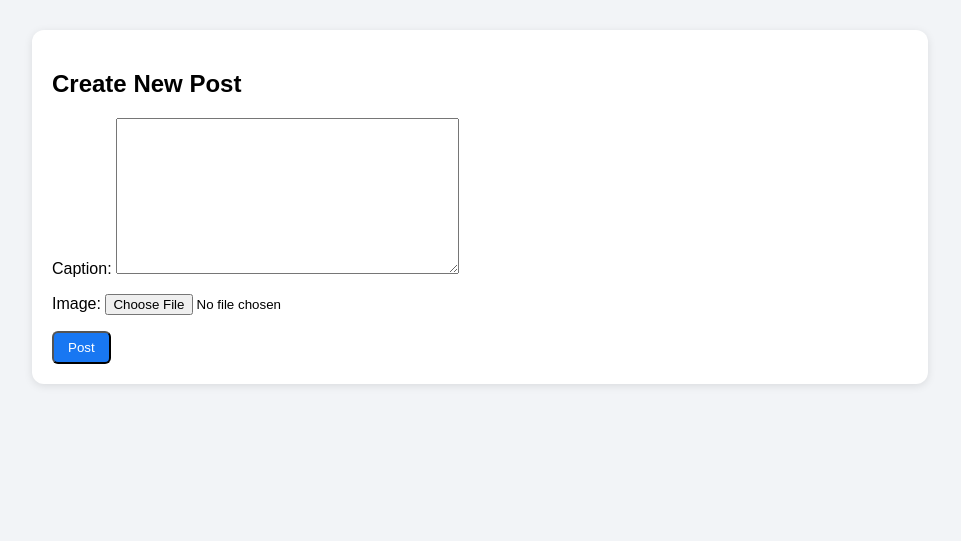
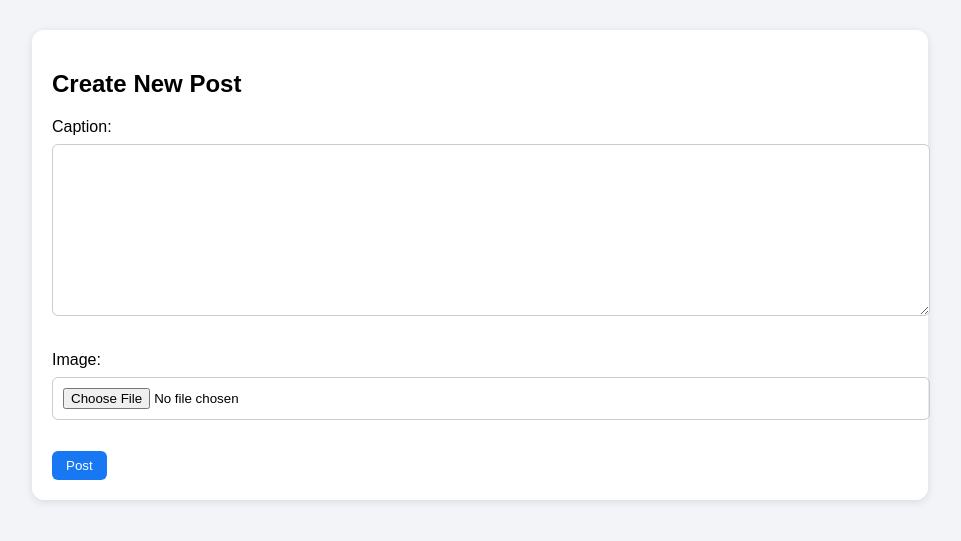
Before and after one commit to BejjankiHarshini/social_media_app, a Django app: page /create-post/ in a window 1280 px wide. Shown: the part 59-600 px from the top of the page, without its empty margins (160-1121 px from the left). Run offline with Django 5.2, Linux system fonts and the light colour scheme; a user stored in the database is signed in.

Commit message:
Fixed social app CSS

```diff
--- a/static/css/style.css
+++ b/static/css/style.css
@@ -59,10 +59,28 @@ nav button {
     padding: 7px 14px;
     border-radius: 6px;
     text-decoration: none;
+    border: none;
+    cursor: pointer;
 }
+
 .profile-img {
     width: 150px;
     height: 150px;
     border-radius: 50%;
     object-fit: cover;
 }
+
+input,
+textarea,
+select {
+    width: 100%;
+    padding: 10px;
+    margin-top: 8px;
+    margin-bottom: 15px;
+    border: 1px solid #ccc;
+    border-radius: 6px;
+}
+
+form {
+    margin-top: 15px;
+}
```
